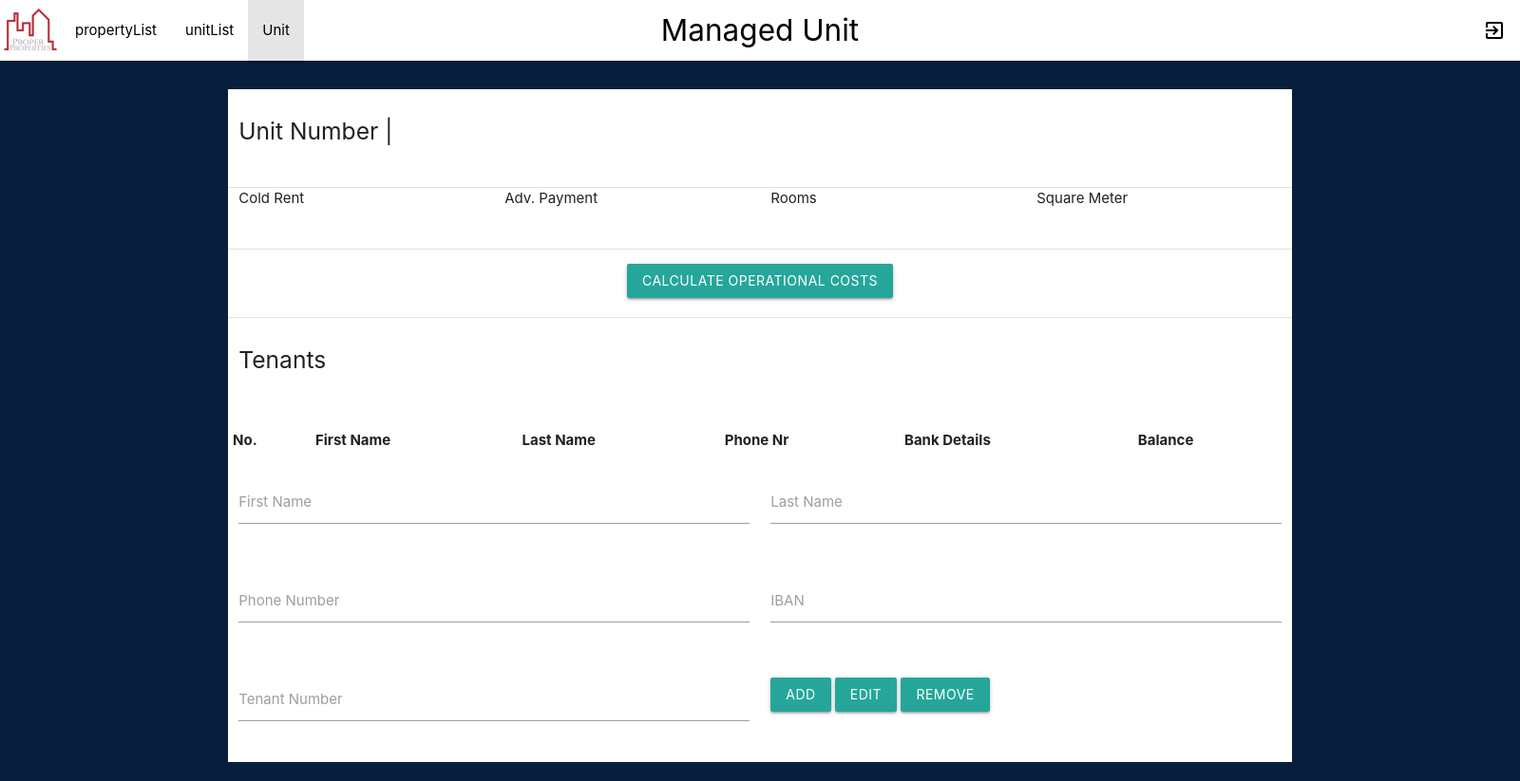
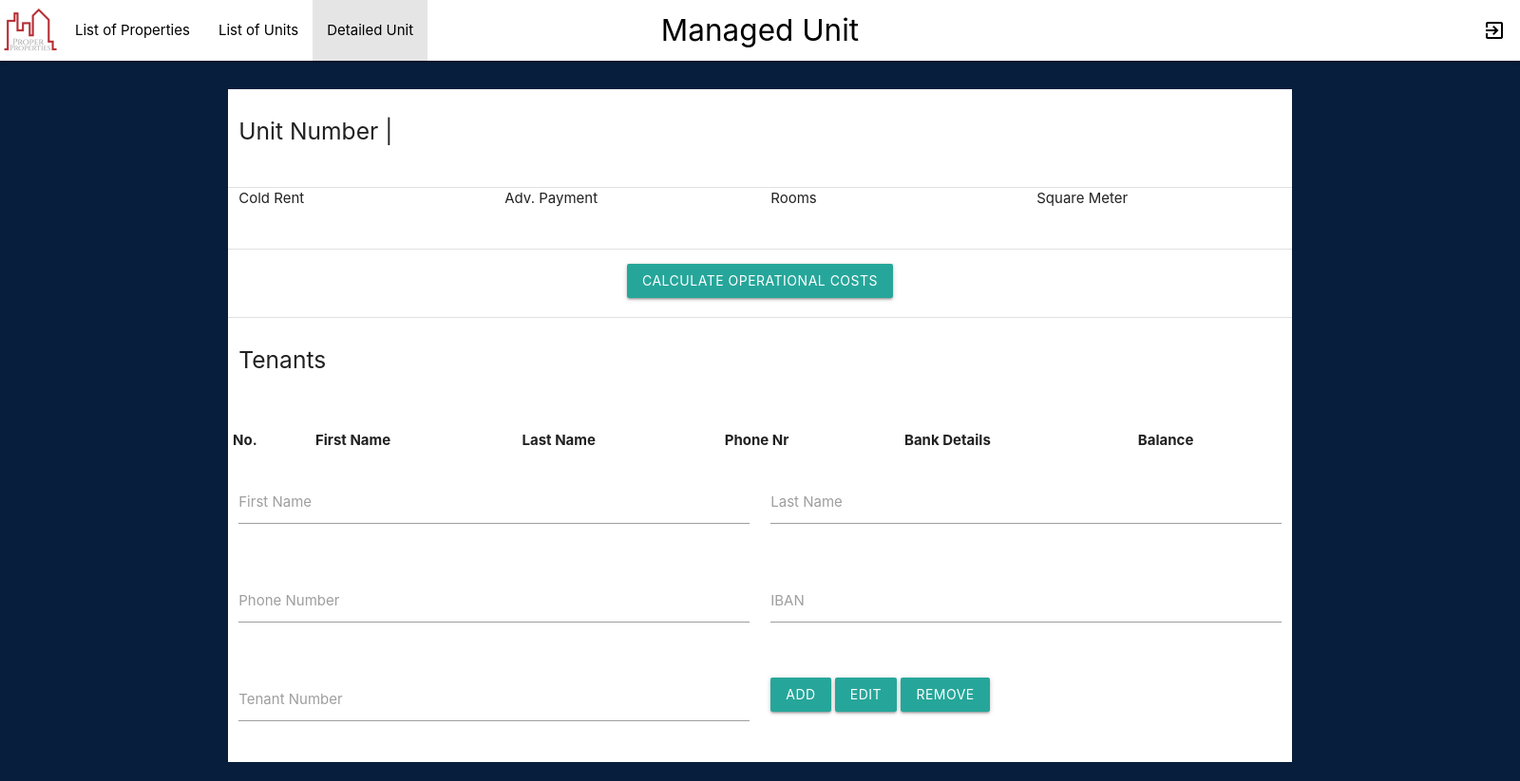
Before and after one commit to DavidLeDuy/HSE-InfoSysG6, an Electron app: page src/components/unit/unit.html in a window 1600 px wide. Shown: the whole page at 95% size. Drawn offline with nearby package versions, Linux system fonts and the light colour scheme.

Commit message:
changed navbar desc

```diff
--- a/src/components/unit/unit.html
+++ b/src/components/unit/unit.html
@@ -16,9 +16,9 @@
         <a href="#" class="brand-logo center">Managed Unit</a>
         <ul id="nav-mobile" class="left hide-on-med-and-down">
           <li><img src="../../assets/icon.png" alt="WAAA" height="64px" width="64px" /></li>
-          <li onclick="changeWindow('propertyList')"><a href="#">propertyList</a></li>
-          <li onclick="changeWindow('unitList')"><a href="#">unitList</a></li>
-          <li class="active" onclick="changeWindow('unit')"><a href="#">Unit</a></li>
+          <li onclick="changeWindow('propertyList')"><a href="#">List of Properties</a></li>
+          <li onclick="changeWindow('unitList')"><a href="#">List of Units</a></li>
+          <li class="active" onclick="changeWindow('unit')"><a href="#">Detailed Unit</a></li>
         </ul>
         <ul id="nav-mobile" class="right hide-on-med-and-down">
           <li>
```
Also changed, not shown: src/components/propertyList/propertyList.html (+3 -3 lines), src/components/unitList/unitList.html (+3 -3 lines).
